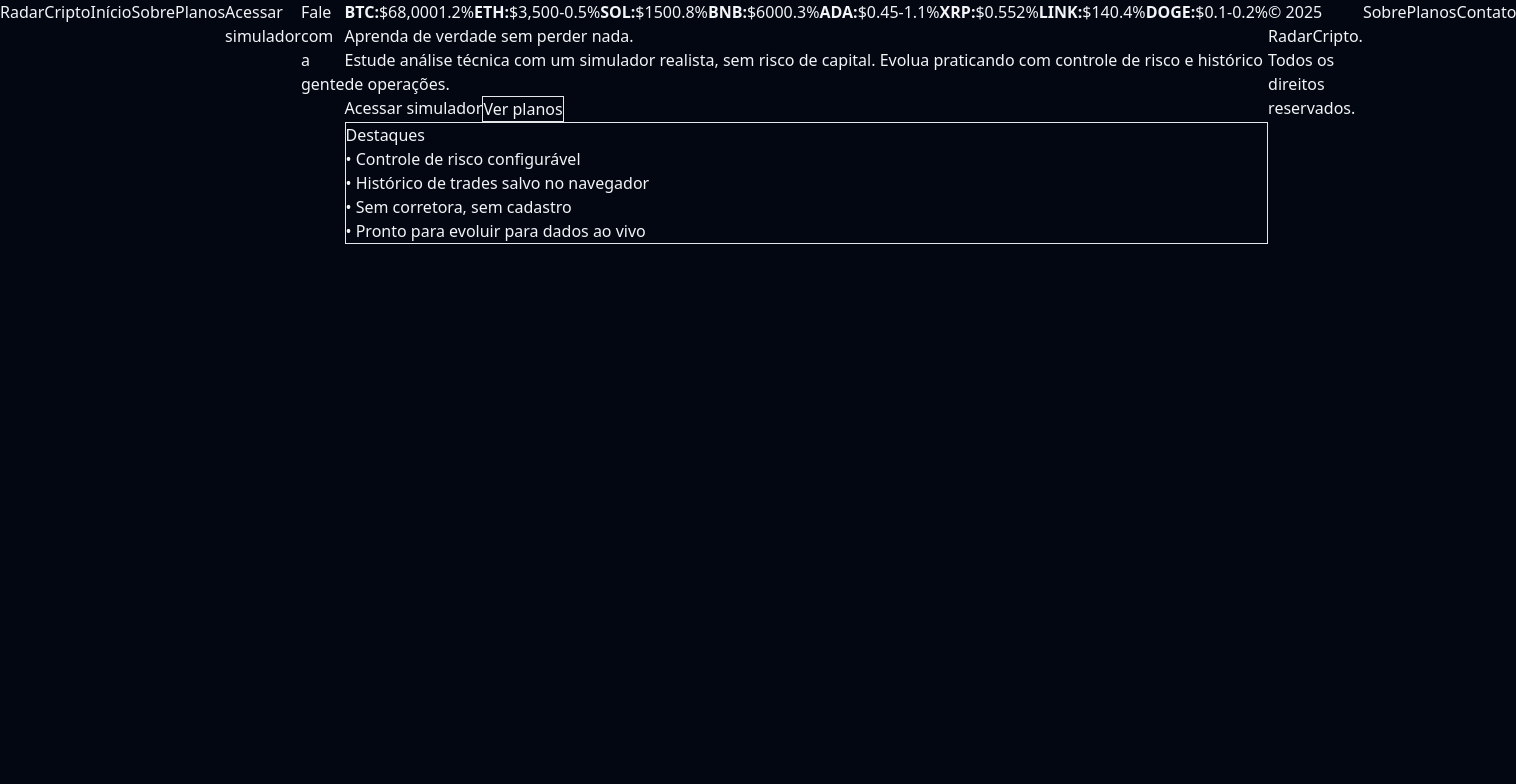
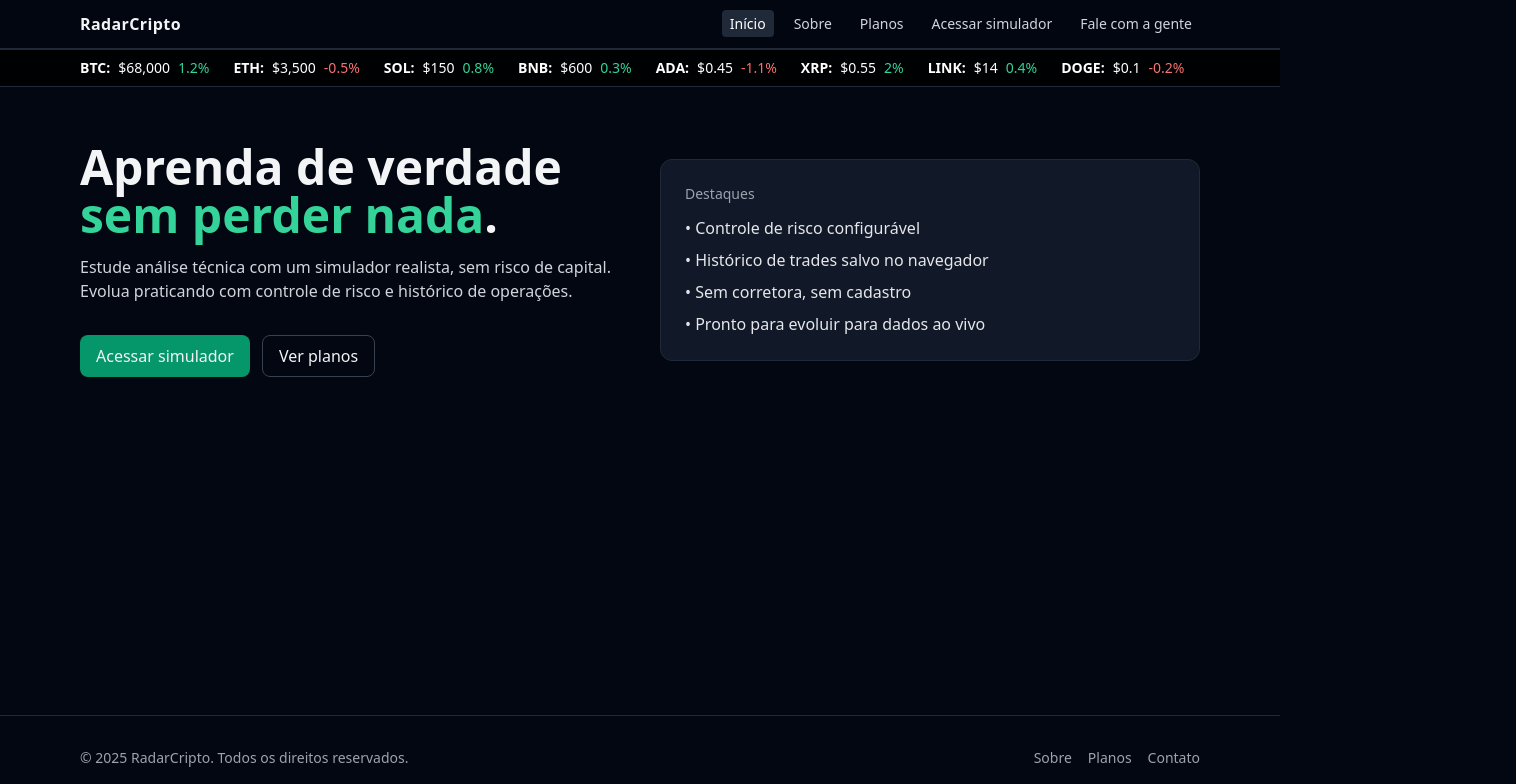
Before and after one commit to Ivanmonteiro-create/radarcripto.space, a Next.js app: page / in a window 1280 px wide. Shown: the top 784 px of the page, 1516 px wide, since content can reach past the window. Built offline with nearby package versions, Linux system fonts and the light colour scheme.

Commit message:
Update tailwind.config.js

```diff
--- a/tailwind.config.js
+++ b/tailwind.config.js
@@ -1,9 +1,10 @@
 /** @type {import('tailwindcss').Config} */
 module.exports = {
+  darkMode: "class",
   content: [
-    "./app/**/*.{js,jsx}",
-    "./pages/**/*.{js,jsx}",
-    "./components/**/*.{js,jsx}",
+    "./app/**/*.{js,ts,jsx,tsx,mdx}",
+    "./components/**/*.{js,ts,jsx,tsx,mdx}",
+    "./lib/**/*.{js,ts,jsx,tsx,mdx}",
   ],
   theme: {
     extend: {},
```
